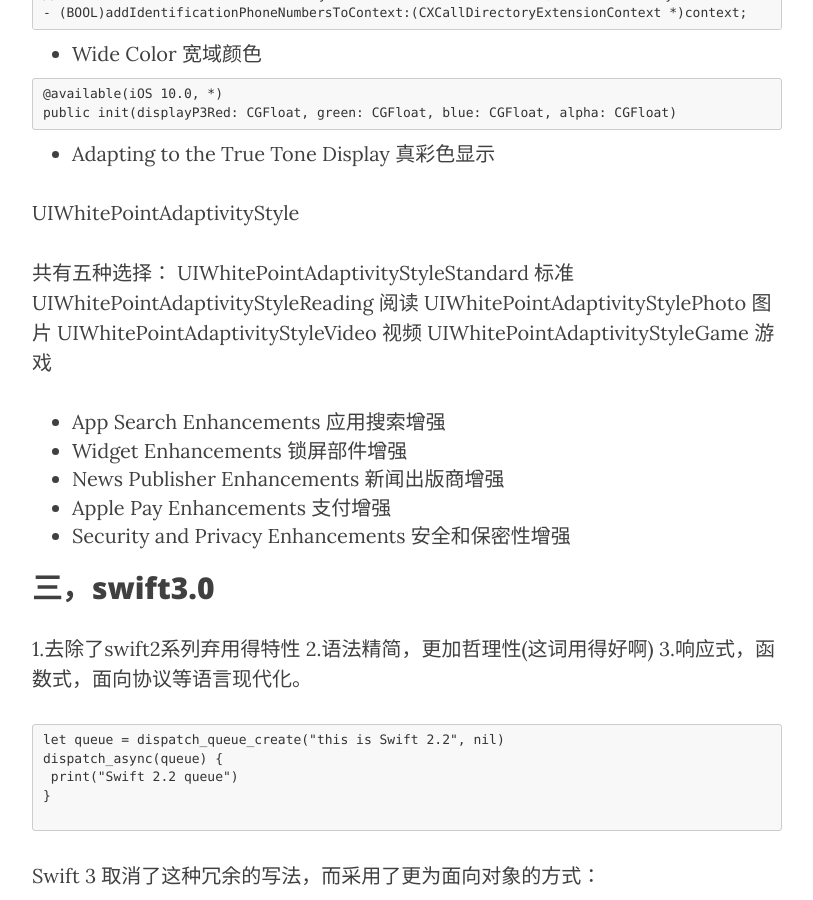
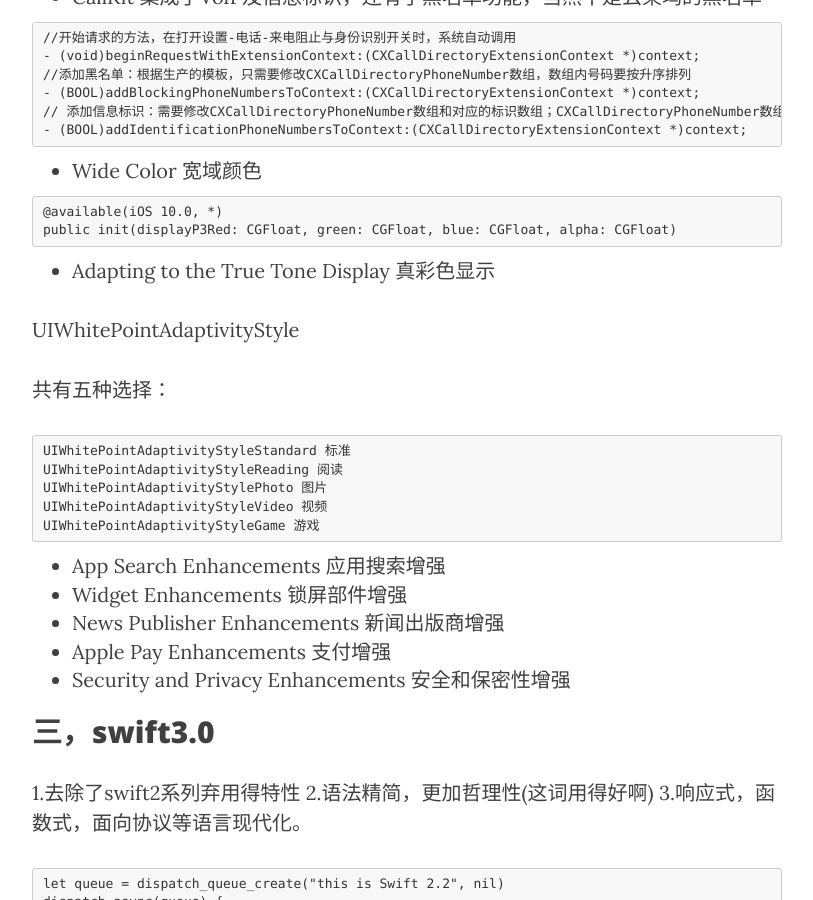
Before and after one commit to lizouzt/blog, a Jekyll site: the page built from _posts/2017-01-01-ios2016技术回顾.markdown, in a window 1280 px wide and 900 px high, scrolled down 10877 px. Shown: the whole window, without its empty margins (233-1046 px from the left). Built offline with Jekyll 4.4.1, drawn with Linux system fonts in a browser that asks for light colours; nearby versions of some CDN libraries; comment, search, counter and statistics services are not loaded; some of the changed text lies outside the part shown.

Commit message:
修改技术分享格式

````diff
--- a/_posts/2017-01-01-ios2016技术回顾.markdown
+++ b/_posts/2017-01-01-ios2016技术回顾.markdown
@@ -53,8 +53,10 @@
 IMessage获得重大更新，提供消息气泡框效果，手写信息。同时内置的emoji表情也得到优化，除了图片变大3倍外，还能将文字直接转化成emoji表情。苹果还特别为IMessage开辟了应用专区，所以你也可以做IMessage App了。
 
 使用Messages framework创建两种类型的app extensions：
-Sticker packs
-IMessage apps
+
+* Sticker packs
+* IMessage apps
+
 第一种方式仅仅提供静态的贴纸,贴纸包图片,用户可以发送内联消息附加到消息气泡中。贴纸包不需要任何代码。你添加标签图像文件拖到贴纸包文件夹内的贴纸资源目录。有效的图像文件必须符合以下规格:
 
 * 图片必须是png、apng、gif、jpeg中的一种
@@ -428,11 +430,14 @@
 UIWhitePointAdaptivityStyle
 
 共有五种选择：
+
+```
 UIWhitePointAdaptivityStyleStandard 标准
 UIWhitePointAdaptivityStyleReading 阅读
 UIWhitePointAdaptivityStylePhoto 图片
 UIWhitePointAdaptivityStyleVideo 视频
 UIWhitePointAdaptivityStyleGame 游戏
+```
 
 * App Search Enhancements 应用搜索增强
 * Widget Enhancements 锁屏部件增强
````
